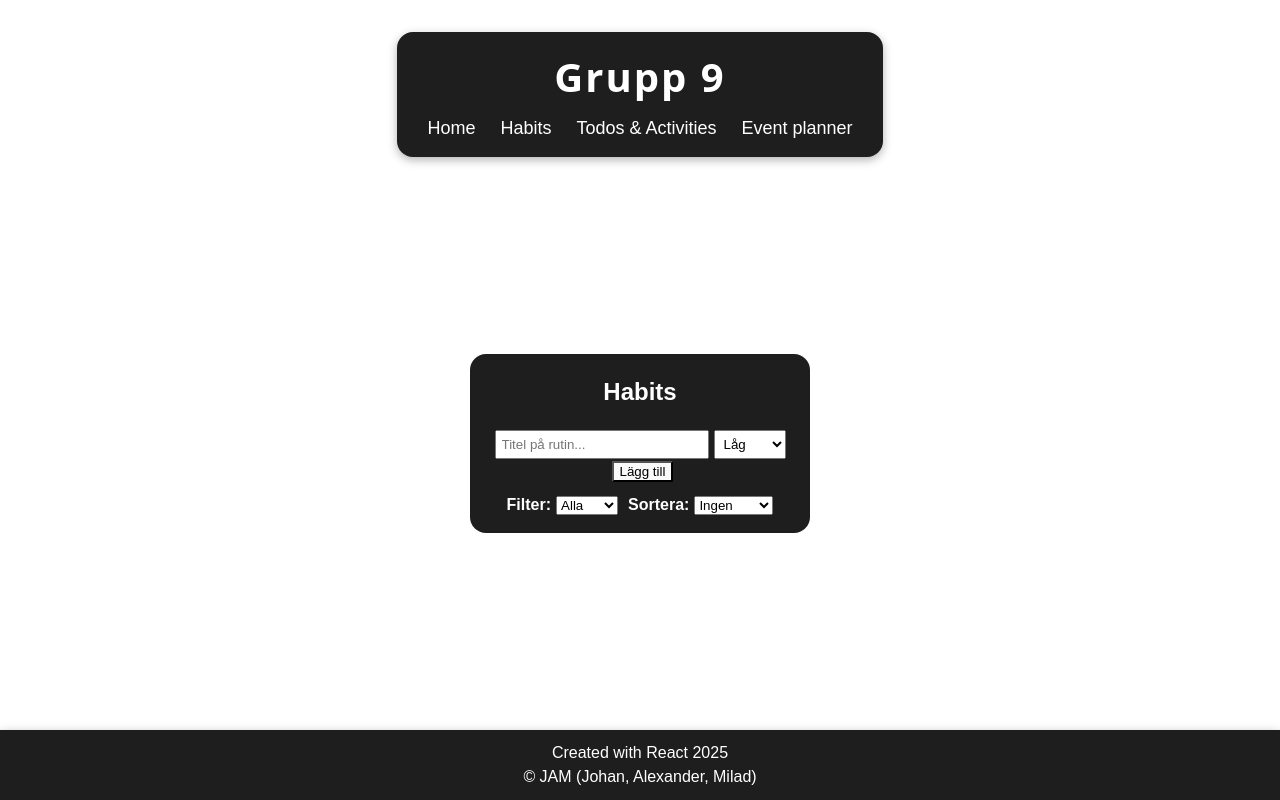
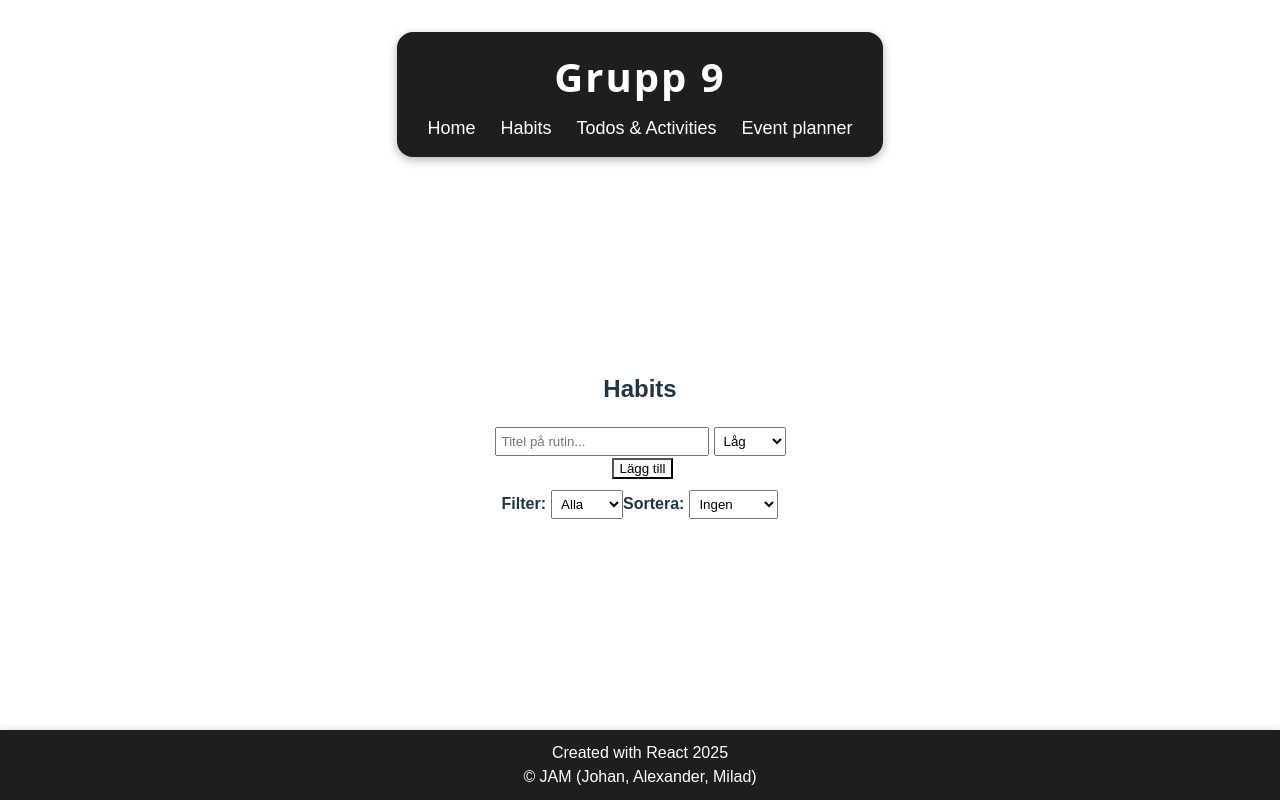
Before and after one commit to JohanSmirnoff/Grupp-9-Frontend_2, a React (Vite) app: page /habits in a window 1280 px wide. Built offline with nearby package versions, Linux system fonts and the light colour scheme; a web font is replaced by a local one.

Commit message:
skickat in all css för habits i en egen fil

```diff
--- a/src/App.css
+++ b/src/App.css
@@ -17,14 +17,3 @@
 .home-h1, .home-h3 {
   font-family: "Honk", sans-serif;
 }
-
-.habits-div {
-  border: 0px solid;
-  border-radius: 1rem;
-  background: #1e1e1e;
-  color: white;
-}
-
-/* .habits-list {
-
-} */
--- /dev/null
+++ b/src/pages/HabitsPage.css
@@ -0,0 +1,60 @@
+      /* ORIGINAL CSS     */
+
+.habits-div {
+  width: 340px;
+  margin: 20px auto;
+  font-family: sans-serif;
+}
+
+.habit-input-row {
+  margin-bottom: 10px;
+}
+
+.habit-input {
+  width: 200px;
+  padding: 5px;
+}
+
+.habit-select {
+  margin-left: 5px;
+  padding: 5px;
+}
+
+.habit-button {
+  margin-left: 5px;
+}
+
+.habit-filter-row {
+  margin-bottom: 10px;
+}
+
+.habits-list {
+  list-style: none;
+  padding: 0;
+}
+
+.habit-item {
+  margin-bottom: 8px;
+  padding: 10px;
+  background: #f1f1f1;
+  border-radius: 5px;
+}
+
+.habit-actions {
+  margin-top: 5px;
+}
+
+.habit-reset {
+  background: #ddd;
+}
+
+.habit-remove {
+  background: red;
+  color: white;
+}
+
+
+
+
+
+/* SAMMANHÄNGANDE CSS */
--- a/src/pages/HabitsPage.jsx
+++ b/src/pages/HabitsPage.jsx
@@ -1,4 +1,5 @@
 import { useState } from "react";
+import "./HabitsPage.css"
 
 export default function HabitsPage() {
   const [habits, setHabits] = useState([]);
@@ -81,38 +82,38 @@ export default function HabitsPage() {
   }
 
   return (
-    <div className="habits-div" style={{ width: "340px", margin: "20px auto", fontFamily: "sans-serif" }}>
+    <div className="habits-div">
       <h2>Habits</h2>
 
-      <div style={{ marginBottom: "10px" }}>
+      <div className="habit-input-row">
         <input
           value={newHabit}
           onChange={(e) => setNewHabit(e.target.value)}
           placeholder="Titel på rutin..."
-          style={{ width: "200px", padding: "5px" }}
+          className="habit-input"
         />
 
         <select
           value={priority}
           onChange={(e) => setPriority(e.target.value)}
-          style={{ marginLeft: "5px", padding: "5px" }}
+          className="habit-select"
         >
           <option value="låg">Låg</option>
           <option value="mellan">Mellan</option>
           <option value="hög">Hög</option>
         </select>
 
-        <button onClick={addHabit} style={{ marginLeft: "5px" }}>
+        <button onClick={addHabit} className="habit-button">
           Lägg till
         </button>
       </div>
 
-      <div style={{ marginBottom: "10px" }}>
+      <div className="habit-filter-row">
         <strong>Filter:</strong>
         <select
           value={filterPriority}
           onChange={(e) => setFilterPriority(e.target.value)}
-          style={{ marginLeft: "5px" }}
+          className="habit-select"
         >
           <option value="alla">Alla</option>
           <option value="låg">Låg</option>
@@ -120,11 +121,11 @@ export default function HabitsPage() {
           <option value="hög">Hög</option>
         </select>
 
-        <strong style={{ marginLeft: "10px" }}>Sortera:</strong>
+        <strong className="strong-sortera">Sortera:</strong>
         <select
           value={sortOption}
           onChange={(e) => setSortOption(e.target.value)}
-          style={{ marginLeft: "5px" }}
+          className="habit-select"
         >
           <option value="none">Ingen</option>
           <option value="count-asc">Reps ↑</option>
@@ -134,41 +135,36 @@ export default function HabitsPage() {
         </select>
       </div>
 
-      <ul className="habits-list" style={{ listStyle: "none", padding: 0 }}>
+      <ul className="habits-list">
         {filteredHabits.map(habit => (
           <li
             key={habit.id}
-            style={{
-              marginBottom: "8px",
-              padding: "10px",
-              background: "#f1f1f1",
-              borderRadius: "5px"
-            }}
+            className="habit-item"
           >
             <strong>{habit.title}</strong>
             <div>Repetitioner: {habit.count}</div>
             <div>Prioritet: <strong>{habit.priority}</strong></div>
 
-            <div style={{ marginTop: "5px" }}>
+            <div className="habit-actions">
               <button onClick={() => incrementHabit(habit.id)}>+1</button>
 
               <button
                 onClick={() => decrementHabit(habit.id)}
-                style={{ marginLeft: "5px" }}
+                className="habit-button"
               >
                 -1
               </button>
 
               <button
                 onClick={() => resetHabit(habit.id)}
-                style={{ marginLeft: "5px", background: "#ddd" }}
+                className="habit-button habit-reset"
               >
                 Nollställ
               </button>
 
               <button
                 onClick={() => removeHabit(habit.id)}
-                style={{ marginLeft: "5px", background: "red", color: "white" }}
+                className="habit-button habit-remove"
               >
                 Ta bort
               </button>
```
